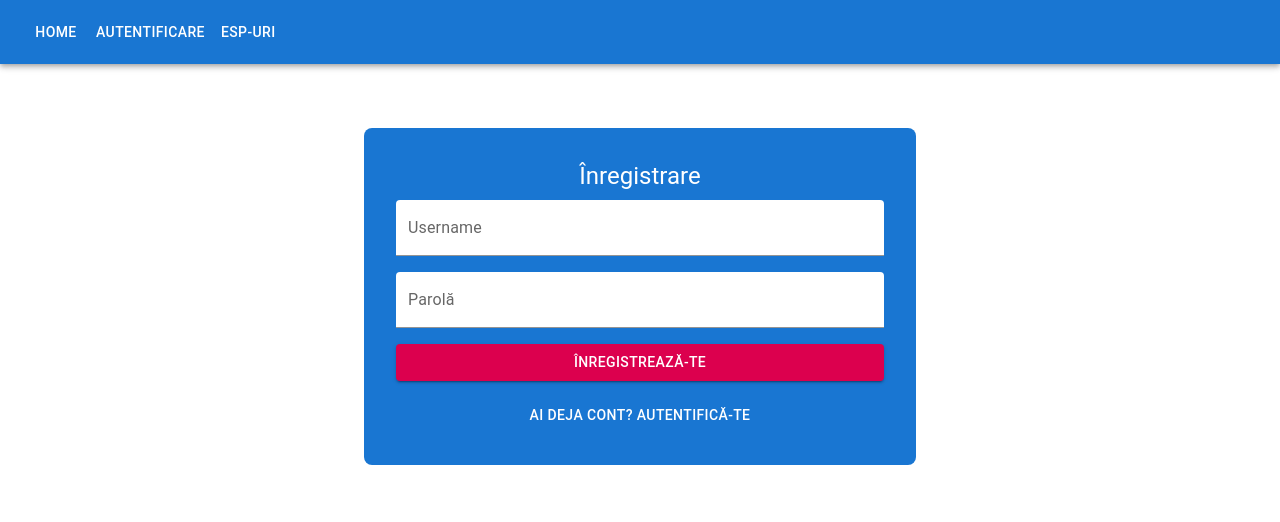
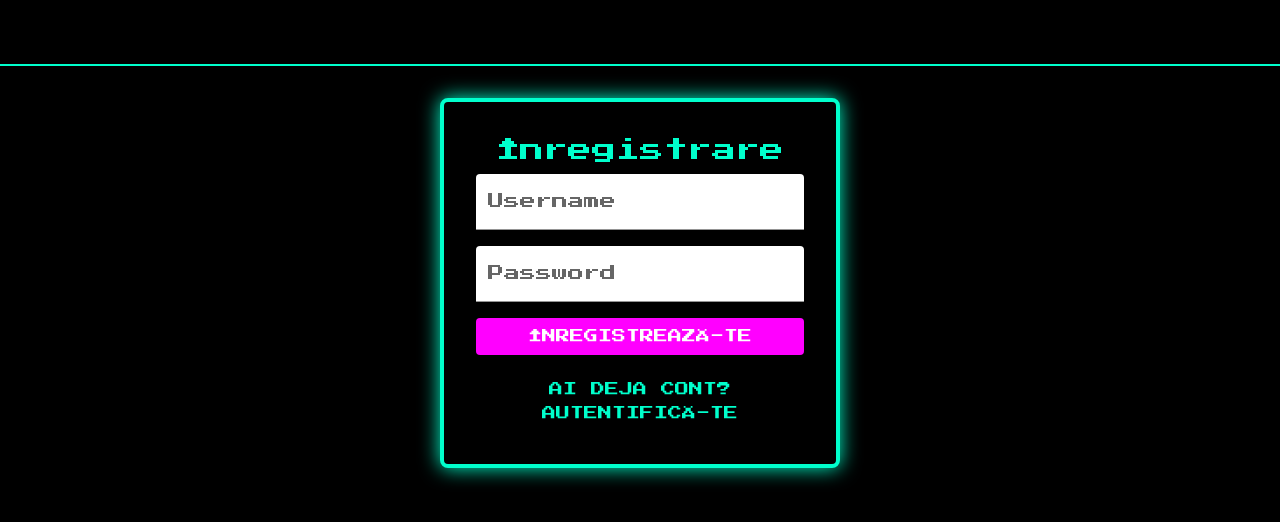
Before and after one commit to KiryuZero0/BOB-ARE-SERVER, a React (Vite) app in the folder Test_Soft/my-app/: page /auth in a window 1280 px wide. Shown: the top 522 px of the page. Built offline with nearby package versions, Linux system fonts and the light colour scheme.

Commit message:
new version

```diff
--- a/Test_Soft/my-app/index.html
+++ b/Test_Soft/my-app/index.html
@@ -3,7 +3,8 @@
 <head>
   <meta charset="UTF-8" />
   <meta name="viewport" content="width=device-width, initial-scale=1.0" />
-  <title>My Vite App</title>
+  <title>Retro Game App</title>
+  <link rel="stylesheet" href="https://fonts.googleapis.com/css2?family=Press+Start+2P&display=swap">
 </head>
 <body>
 <div id="root"></div>
--- a/Test_Soft/my-app/src/App.jsx
+++ b/Test_Soft/my-app/src/App.jsx
@@ -1,6 +1,6 @@
 import React from 'react';
 import { BrowserRouter as Router, Routes, Route, Link } from 'react-router-dom';
-import { AppBar, Toolbar, Button } from '@mui/material';
+import { AppBar, Toolbar, Button, Container } from '@mui/material';
 import Home from './pages/Home';
 import Auth from './pages/Auth';
 import ESP from './pages/ESP';
@@ -8,24 +8,26 @@ import ESP from './pages/ESP';
 function App() {
     return (
         <Router>
-            <AppBar position="static">
-                <Toolbar>
-                    <Button color="inherit" component={Link} to="/">
+            <AppBar position="static" sx={{ bgcolor: 'transparent', boxShadow: 'none', borderBottom: '2px solid #00ffcc' }}>
+                <Toolbar sx={{ justifyContent: 'center' }}>
+                    <Button color="inherit" component={Link} to="/" sx={{ fontFamily: '"Press Start 2P", cursive' }}>
                         Home
                     </Button>
-                    <Button color="inherit" component={Link} to="/auth">
+                    <Button color="inherit" component={Link} to="/auth" sx={{ fontFamily: '"Press Start 2P", cursive' }}>
                         Autentificare
                     </Button>
-                    <Button color="inherit" component={Link} to="/esp">
+                    <Button color="inherit" component={Link} to="/esp" sx={{ fontFamily: '"Press Start 2P", cursive' }}>
                         ESP-uri
                     </Button>
                 </Toolbar>
             </AppBar>
-            <Routes>
-                <Route path="/" element={<Home />} />
-                <Route path="/auth" element={<Auth />} />
-                <Route path="/esp" element={<ESP />} />
-            </Routes>
+            <Container sx={{ mt: 4 }}>
+                <Routes>
+                    <Route path="/" element={<Home />} />
+                    <Route path="/auth" element={<Auth />} />
+                    <Route path="/esp" element={<ESP />} />
+                </Routes>
+            </Container>
         </Router>
     );
 }
--- a/Test_Soft/my-app/src/main.jsx
+++ b/Test_Soft/my-app/src/main.jsx
@@ -4,14 +4,16 @@ import App from './App';
 import { ThemeProvider, createTheme } from '@mui/material/styles';
 import CssBaseline from '@mui/material/CssBaseline';
 
+// Temă personalizată retro
 const theme = createTheme({
     palette: {
-        primary: {
-            main: '#1976d2', // Poți alege culoarea primară
-        },
-        secondary: {
-            main: '#dc004e', // Poți alege culoarea secundară
-        },
+        primary: { main: '#00ffcc' }, // neon teal
+        secondary: { main: '#ff00ff' }, // magenta neon
+        background: { default: '#000000' }, // fundal negru
+        text: { primary: '#ffffff' },
+    },
+    typography: {
+        fontFamily: '"Press Start 2P", cursive',
     },
 });
 
--- a/Test_Soft/my-app/src/pages/Auth.jsx
+++ b/Test_Soft/my-app/src/pages/Auth.jsx
@@ -1,5 +1,5 @@
 import React, { useState } from 'react';
-import { Container, Box, Typography, TextField, Button } from '@mui/material';
+import { Box, Typography, TextField, Button } from '@mui/material';
 
 const Auth = () => {
     const [username, setUsername] = useState('');
@@ -10,7 +10,6 @@ const Auth = () => {
     const handleSubmit = async (e) => {
         e.preventDefault();
         const endpoint = isRegister ? 'register' : 'login';
-
         try {
             const res = await fetch(`http://localhost:5000/${endpoint}`, {
                 method: 'POST',
@@ -29,49 +28,60 @@ const Auth = () => {
     };
 
     return (
-        <Container maxWidth="sm" sx={{ mt: 8 }}>
         <Box
             sx={{
-                    bgcolor: '#1976d2',
-                    color: '#fff',
+                maxWidth: 400,
+                mx: 'auto',
+                bgcolor: '#000000',
                 p: 4,
+                border: '4px solid #00ffcc',
                 borderRadius: 2,
                 textAlign: 'center',
+                boxShadow: '0 0 20px #00ffcc'
             }}
         >
-                <Typography variant="h5" gutterBottom>
+            <Typography variant="h5" gutterBottom sx={{ color: '#00ffcc' }}>
                 {isRegister ? 'Înregistrare' : 'Autentificare'}
             </Typography>
             <Box component="form" onSubmit={handleSubmit} sx={{ display: 'flex', flexDirection: 'column', gap: 2 }}>
                 <TextField
+                    label="Username"
                     variant="filled"
-                        label="Username"
                     value={username}
                     onChange={(e) => setUsername(e.target.value)}
-                        InputProps={{ sx: { bgcolor: '#fff', color: '#000' } }}
+                    fullWidth
+                    InputProps={{
+                        style: { backgroundColor: '#ffffff', color: '#000000', fontFamily: '"Press Start 2P", cursive' }
+                    }}
                 />
                 <TextField
+                    label="Password"
                     variant="filled"
                     type="password"
-                        label="Parolă"
                     value={password}
                     onChange={(e) => setPassword(e.target.value)}
-                        InputProps={{ sx: { bgcolor: '#fff', color: '#000' } }}
+                    fullWidth
+                    InputProps={{
+                        style: { backgroundColor: '#ffffff', color: '#000000', fontFamily: '"Press Start 2P", cursive' }
+                    }}
                 />
-                    <Button type="submit" variant="contained" color="secondary">
+                <Button type="submit" variant="contained" color="secondary" fullWidth sx={{ fontFamily: '"Press Start 2P", cursive' }}>
                     {isRegister ? 'Înregistrează-te' : 'Login'}
                 </Button>
             </Box>
-                <Button variant="text" onClick={() => setIsRegister(!isRegister)} sx={{ mt: 2, color: '#fff' }}>
+            <Button
+                variant="text"
+                onClick={() => setIsRegister(!isRegister)}
+                sx={{ mt: 2, color: '#00ffcc', fontFamily: '"Press Start 2P", cursive' }}
+            >
                 {isRegister ? 'Ai deja cont? Autentifică-te' : 'Nu ai cont? Înregistrează-te'}
             </Button>
             {message && (
-                    <Typography variant="body2" sx={{ mt: 2 }}>
+                <Typography variant="body2" sx={{ mt: 2, color: '#00ffcc', wordBreak: 'break-all' }}>
                     {message}
                 </Typography>
             )}
         </Box>
-        </Container>
     );
 };
 
--- a/Test_Soft/my-app/src/pages/ESP.jsx
+++ b/Test_Soft/my-app/src/pages/ESP.jsx
@@ -1,5 +1,5 @@
 import React, { useEffect, useState } from 'react';
-import { Container, Box, Typography, List, ListItem, Paper } from '@mui/material';
+import { Box, Typography, List, ListItem, Paper } from '@mui/material';
 
 const ESP = () => {
     const [esps, setEsps] = useState([]);
@@ -13,35 +13,34 @@ const ESP = () => {
     }, []);
 
     return (
-        <Container maxWidth="md" sx={{ mt: 8 }}>
         <Box
             sx={{
-                    bgcolor: '#1976d2',
-                    color: '#fff',
+                bgcolor: '#000000',
+                border: '4px solid #00ffcc',
                 p: 4,
                 borderRadius: 2,
                 textAlign: 'center',
+                boxShadow: '0 0 20px #00ffcc'
             }}
         >
-                <Typography variant="h5" gutterBottom>
+            <Typography variant="h5" gutterBottom sx={{ color: '#00ffcc' }}>
                 ESP-uri conectate
             </Typography>
             {message && (
-                    <Typography variant="body1">
+                <Typography variant="body1" sx={{ color: '#ffffff' }}>
                     {message}
                 </Typography>
             )}
             <List>
                 {esps.map((esp) => (
                     <ListItem key={esp.id}>
-                            <Paper sx={{ p: 2, width: '100%' }}>
+                        <Paper sx={{ p: 2, width: '100%', bgcolor: '#ffffff', color: '#000000', fontFamily: '"Press Start 2P", cursive' }}>
                             {esp.device_name} - {esp.status} - {esp.data}
                         </Paper>
                     </ListItem>
                 ))}
             </List>
         </Box>
-        </Container>
     );
 };
 
--- a/Test_Soft/my-app/src/pages/Home.jsx
+++ b/Test_Soft/my-app/src/pages/Home.jsx
@@ -1,26 +1,37 @@
+// src/pages/Home.jsx
 import React from 'react';
-import { Container, Box, Typography } from '@mui/material';
+import { Box, Typography, Button } from '@mui/material';
+import { useNavigate } from 'react-router-dom';
 
 const Home = () => {
+    const navigate = useNavigate();
+
     return (
-        <Container maxWidth="md" sx={{ mt: 8 }}>
         <Box
             sx={{
-                    bgcolor: '#1976d2',
-                    color: '#fff',
+                bgcolor: '#000000',
+                border: '4px solid #00ffcc',
                 p: 4,
                 borderRadius: 2,
                 textAlign: 'center',
+                boxShadow: '0 0 20px #00ffcc'
             }}
         >
-                <Typography variant="h4" gutterBottom>
-                    Welcome to Retro App
+            <Typography variant="h4" gutterBottom sx={{ color: '#00ffcc' }}>
+                Welcome to Retro Game App
             </Typography>
-                <Typography variant="body1">
-                    Acesta este Home-ul aplicației.
+            <Typography variant="body1" sx={{ color: '#ffffff', mb: 2 }}>
+                Aceasta este pagina principală a aplicației, stilată ca un joc retro.
             </Typography>
+            <Button
+                variant="contained"
+                color="secondary"
+                onClick={() => navigate('/auth')}
+                sx={{ fontFamily: '"Press Start 2P", cursive' }}
+            >
+                Autentificare/Inregistrare
+            </Button>
         </Box>
-        </Container>
     );
 };
 
```
Also changed, not shown: 2 other files (tests, documents, lock files or other folders). Lines whose indentation alone changed are shown as unchanged.
